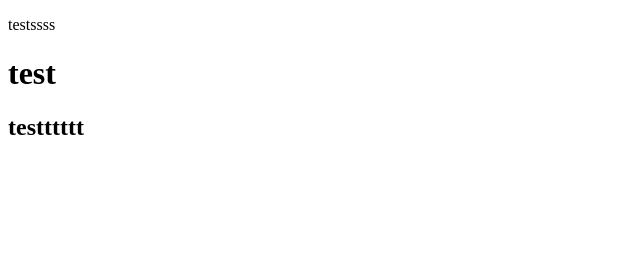
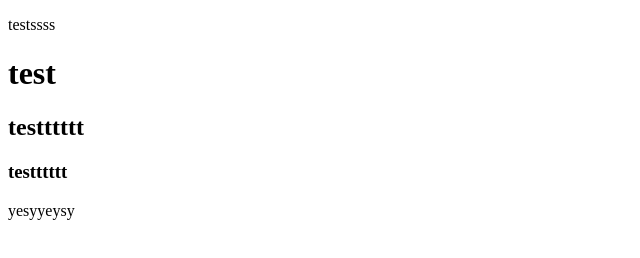
Before and after one commit to YasinCoban123/Project-1, a plain HTML site: page index.html in a window 1280 px wide. Shown: the whole page, without its empty margins (0-640 px from the left). Drawn offline with Linux system fonts and the light colour scheme.

Commit message:
Index.html

```diff
--- a/index.html
+++ b/index.html
@@ -10,5 +10,7 @@
 <p>testssss</p>
 <h1>test</h1>
 <h2>testttttt</h2>
+<h3>testttttt</h3>
+<p>yesyyeysy</p>
 </body>
 </html>
```
